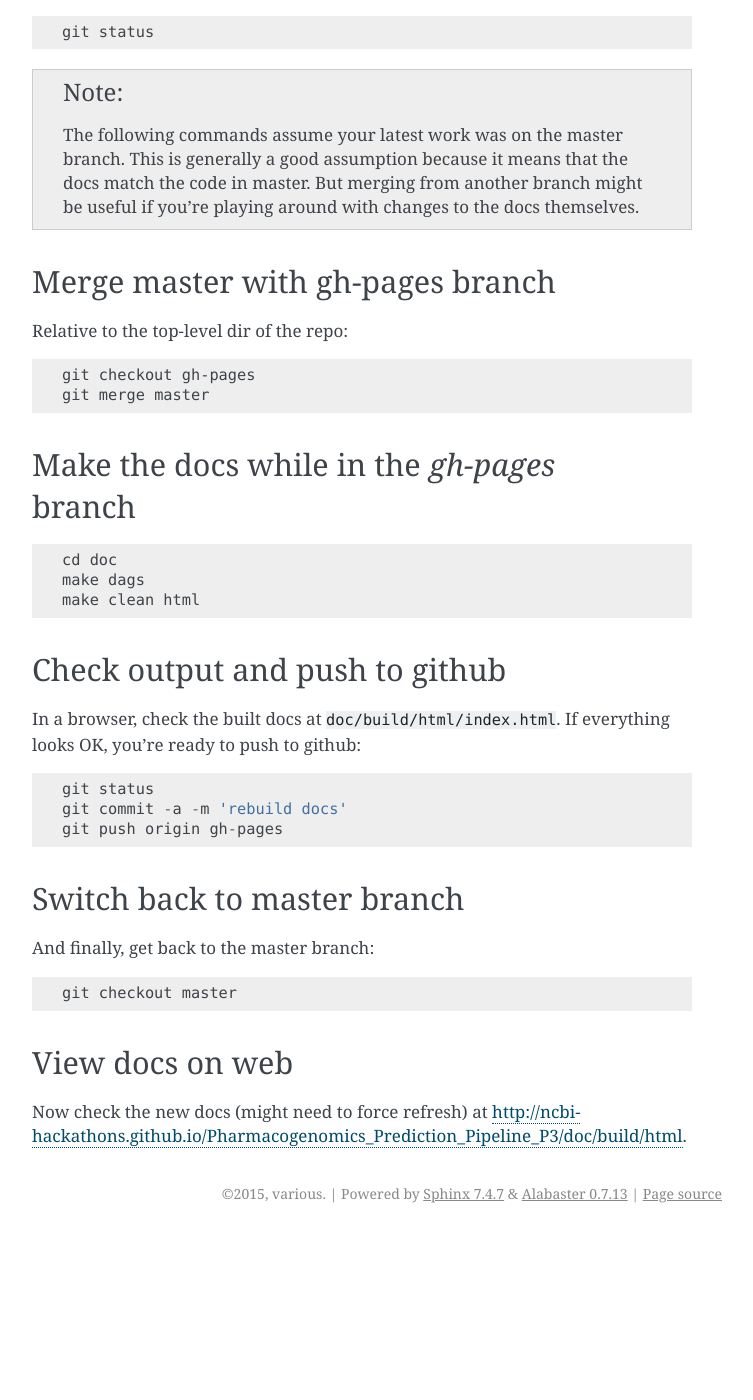
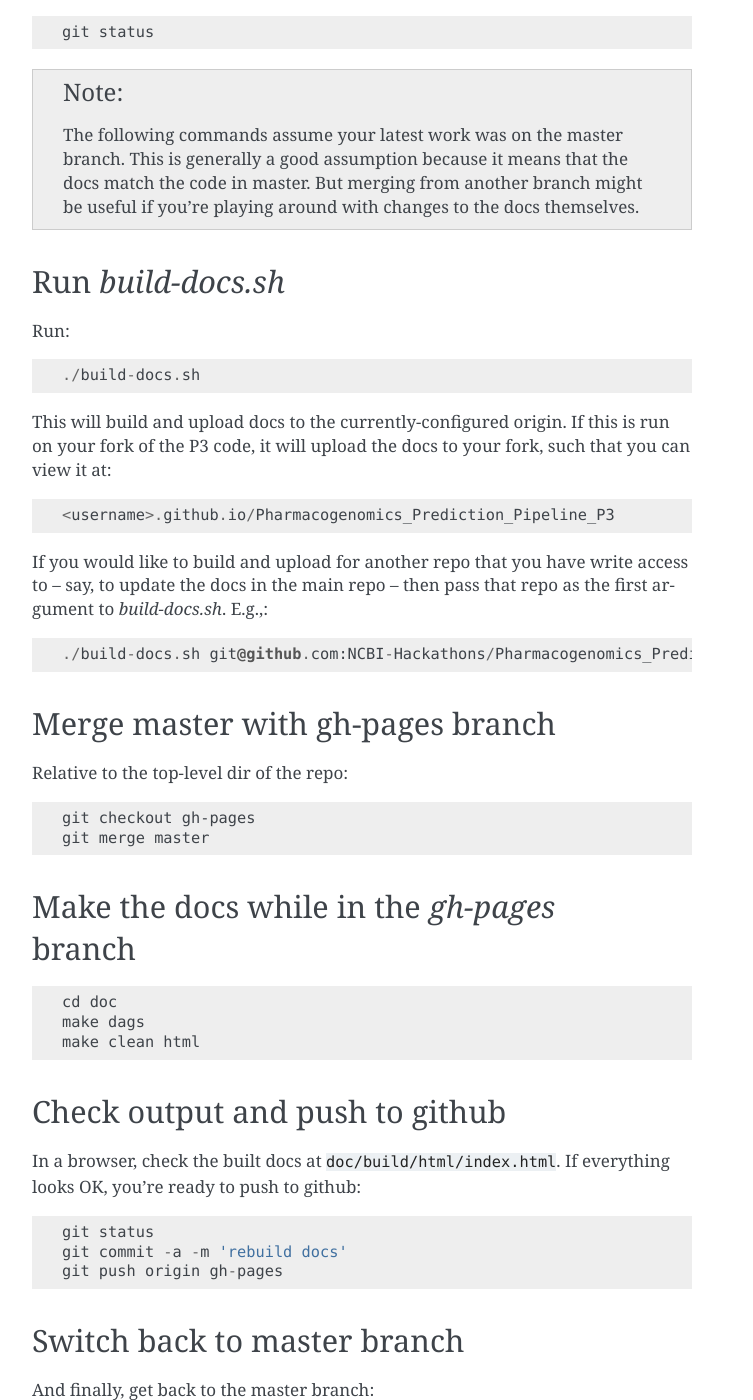
Before and after one commit to NCBI-Hackathons/Pharmacogenomics_Prediction_Pipeline_P3, a Sphinx documentation site: the page built from doc/source/metadoc.rst, in a window 1280 px wide and 1400 px high, scrolled down 717 px. Shown: the whole window, without its empty margins (388-1141 px from the left). Built offline with Sphinx 7.4.7, drawn with Linux system fonts in a browser that asks for light colours; before the commit the page ends 1950 px from its top, so only the background shows below that; some of the changed text lies outside the part shown.

Commit message:
add docs for new build-docs.sh method

```diff
--- a/doc/source/metadoc.rst
+++ b/doc/source/metadoc.rst
@@ -37,6 +37,26 @@ now::
     the code in master. But merging from another branch might be useful if
     you're playing around with changes to the docs themselves.
 
+
+Run `build-docs.sh`
+-------------------
+
+Run::
+
+    ./build-docs.sh
+
+This will build and upload docs to the currently-configured origin. If this is
+run on your fork of the P3 code, it will upload the docs to your fork, such
+that you can view it at::
+
+    <username>.github.io/Pharmacogenomics_Prediction_Pipeline_P3
+
+If you would like to build and upload for another repo that you have write
+access to -- say, to update the docs in the main repo -- then pass that repo as
+the first argument to `build-docs.sh`.  E.g.,::
+
+    ./build-docs.sh git@github.com:NCBI-Hackathons/Pharmacogenomics_Prediction_Pipeline_P3.git
+
 Merge master with gh-pages branch
 ---------------------------------
 
@@ -73,6 +93,7 @@ Switch back to master branch
 And finally, get back to the master branch::
 
     git checkout master
+    <username>.github.io/
 
 View docs on web
 ----------------
```
